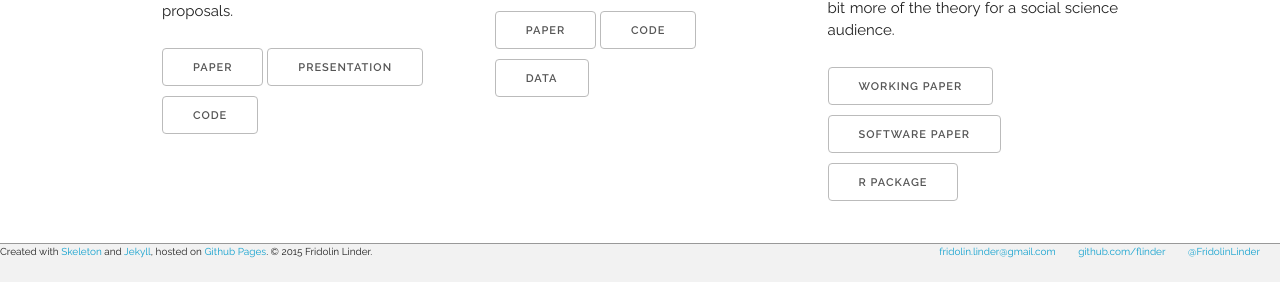
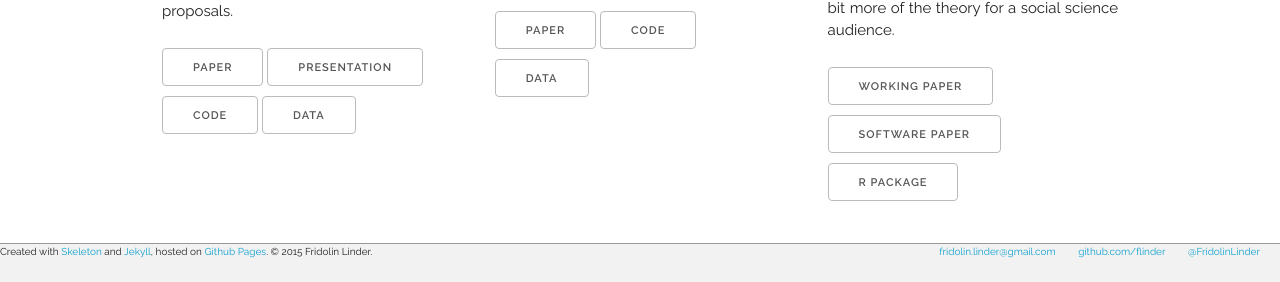
Before and after one commit to flinder/flinder.github.io, a Jekyll site: the page built from research.html, in a window 1280 px wide. Shown: the part 1325-1607 px from the top of the page. Built offline with Jekyll 4.4.1, drawn with Linux system fonts in a browser that asks for light colours.

Commit message:
added data verse for text-reuse

```diff
--- a/research.html
+++ b/research.html
@@ -105,6 +105,9 @@ title: Research
                 href="/resources/2017/04/29/new-faces-presentation.html">Presentation</a>
             <a class="button"
                href="https://github.com/desmarais-lab/text_reuse">Code</a>
+            <a class="button"
+               href="https://doi.org/10.7910/DVN/CZ25GF">Data</a>
+
         </div>
 
     </div>
```
